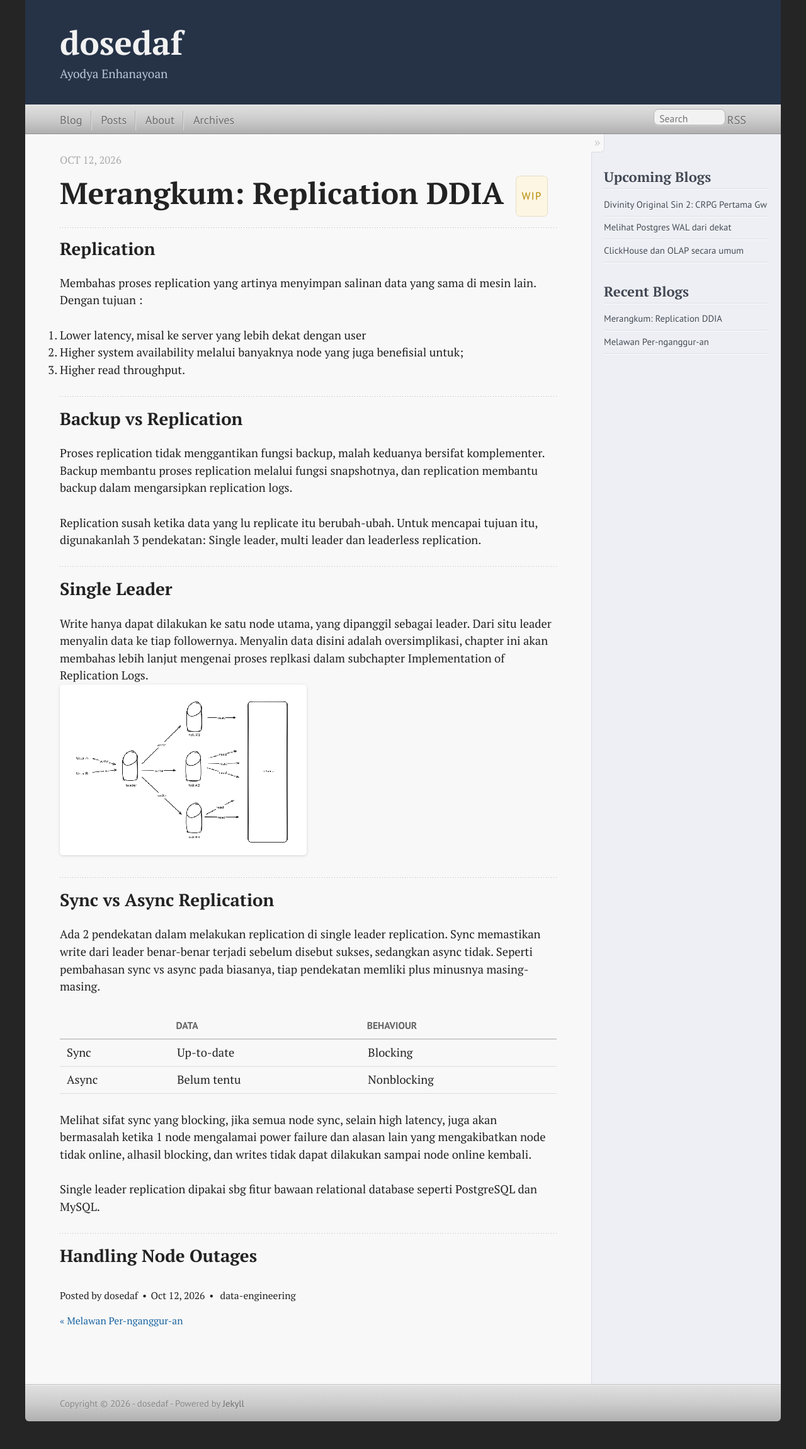
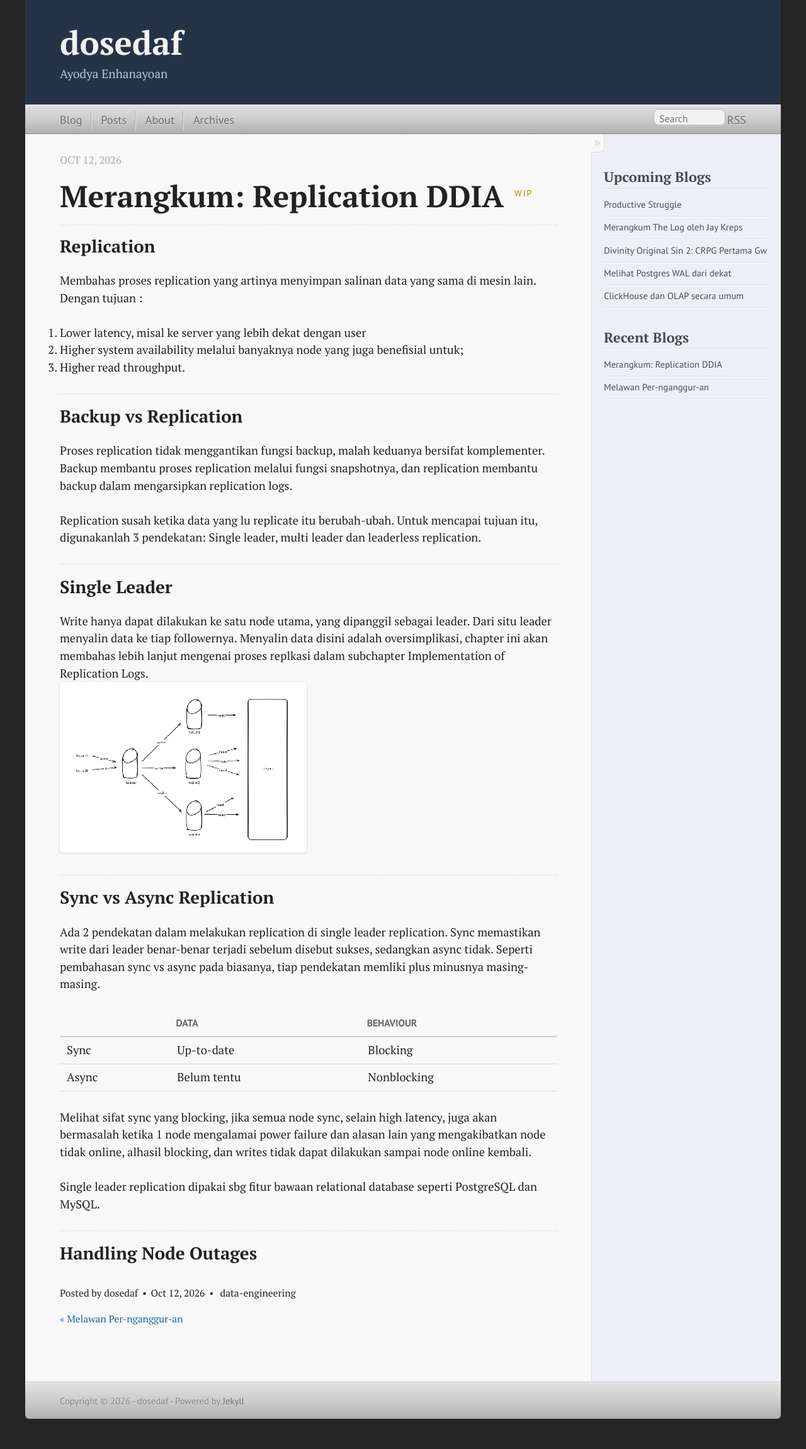
Before and after one commit to dosedaf/dosedaf.github.io, a Jekyll site: the page built from _posts/2026-10-12-merangkum-replication-ddia.md, in a window 1280 px wide. Shown: the whole page at 63% size. Built offline with Jekyll 4.4.1, drawn with Linux system fonts in a browser that asks for light colours.

Commit message:
WIP posts: title-only on home, smaller wip marker; more upcoming blogs

```diff
--- a/_includes/sidebar.html
+++ b/_includes/sidebar.html
@@ -2,6 +2,8 @@
   <section class="odd">
     <h1>Upcoming Blogs</h1>
     <ul>
+      <li>Productive Struggle</li>
+      <li>Merangkum The Log oleh Jay Kreps</li>
       <li>Divinity Original Sin 2: CRPG Pertama Gw</li>
       <li>Melihat Postgres WAL dari dekat</li>
       <li>ClickHouse dan OLAP secara umum</li>
--- a/css/main.scss
+++ b/css/main.scss
@@ -395,21 +395,16 @@
   }
 }
 
-// WIP badge next to post titles
+// WIP marker next to post titles
 .wip {
-  display: inline-block;
-  vertical-align: middle;
-  margin-left: .4em;
-  padding: .15em .5em;
+  margin-left: .3em;
   font-family: $sans;
-  font-size: .35em;
+  font-size: .3em;
   font-weight: normal;
-  letter-spacing: .08em;
+  vertical-align: super;
+  letter-spacing: .12em;
   text-transform: uppercase;
   color: #b58900;
-  background: $code-bg;
-  border: 1px solid $code-border;
-  border-radius: .4em;
 }
 
 // ==========================================================================
--- a/index.html
+++ b/index.html
@@ -9,11 +9,13 @@
       <h1 class="entry-title"><a href="{{ post.url }}">{{ post.title }}</a>{% if post.wip %} <span class="wip">wip</span>{% endif %}</h1>
       <p class="meta"><time datetime="{{ post.date | date_to_xmlschema }}" pubdate data-updated="true">{{ post.date | date: "%b %-d, %Y" }}</time></p>
     </header>
+    {% unless post.wip %}
     <div class="entry-content">{{ post.excerpt }}
       {% if post.content contains "<!--more-->" %}
       <a rel="full-article" href="{{ post.url }}">Read on &rarr;</a>
       {% endif %}
     </div>
+    {% endunless %}
   </article>
   {% endfor %}
 
```
